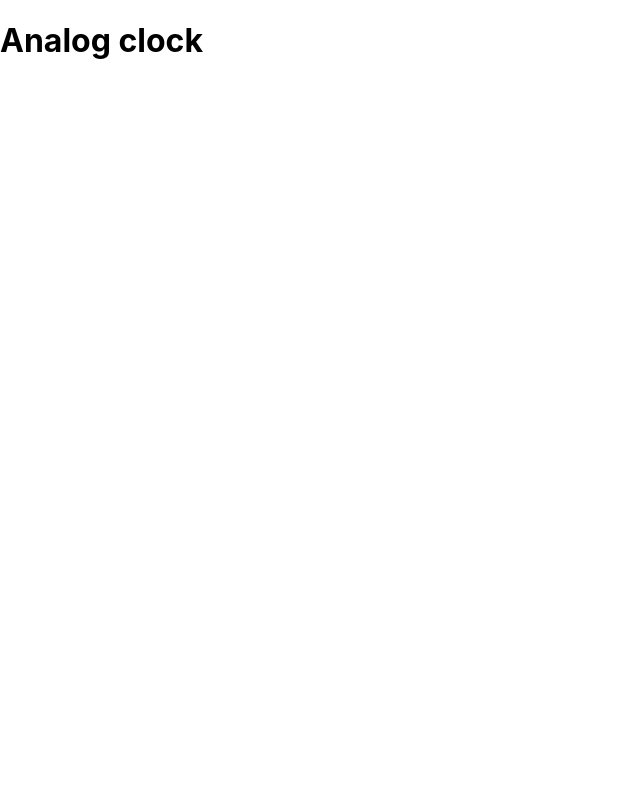
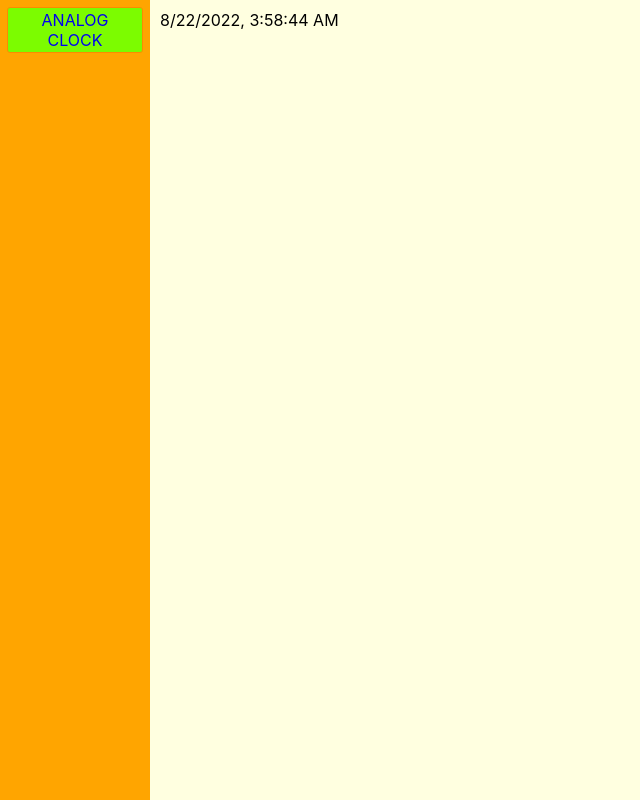
Before and after one commit to SPK80/react-examples, a React (Create React App) app: page /analog-clock in a window 1280 px wide. Shown: the whole page, without its empty margins (0-640 px from the left). Built offline with nearby package versions, Linux system fonts and the light colour scheme.

Commit message:
feat: add Navbar, Routes

```diff
--- a/src/App.css
+++ /dev/null
@@ -1,3 +0,0 @@
-.App {
-
-}
--- /dev/null
+++ b/src/App.module.css
@@ -0,0 +1,20 @@
+.app {
+    position: absolute;
+    min-height: 100%;
+    width: 100%;
+    display: grid;
+    grid-template-areas: "navbar content";
+    grid-template-columns: 150px 1fr;
+}
+
+.app .wrapperContent {
+    grid-area: content;
+    background-color: lightyellow;
+    padding: 10px;
+}
+
+.app .navbar {
+    grid-area: navbar;
+    background-color: orange;
+    padding: 5px;
+}
--- a/src/App.tsx
+++ b/src/App.tsx
@@ -1,10 +1,22 @@
 import React from 'react';
-import './App.css';
+import {AnalogClock} from "./components/analogClock/AnalogClock";
+import {Route, Routes} from "react-router-dom";
+import {Navbar} from "./components/navbar/Navbar";
+import s from './App.module.css';
 
 function App() {
     return (
-        <div className="App">
-            <header><h1>Analog clock</h1></header>
+        <div className={s.app}>
+            <div className={s.navbar}>
+                <Navbar/>
+            </div>
+
+            <div className={s.wrapperContent}>
+                <Routes>
+                    <Route path={'analog-clock'} element={<AnalogClock/>}/>
+                </Routes>
+            </div>
+
         </div>
     )
 }
--- /dev/null
+++ b/src/components/analogClock/AnalogClock.tsx
@@ -0,0 +1,13 @@
+import React, {useEffect, useState} from "react";
+
+export const AnalogClock: React.FC = () => {
+    const [dateTime, setDateTime] = useState<Date>(new Date())
+
+    useEffect(() => {
+        setInterval(() => setDateTime(new Date()), 1000)
+    }, [])
+
+    return <span>
+        {dateTime.toLocaleString()}
+    </span>
+}
--- /dev/null
+++ b/src/components/navbar/Navbar.module.css
@@ -0,0 +1,27 @@
+.navbar {
+    display: flex;
+    flex-direction: column;
+    align-items: center;
+}
+
+.navbar a {
+    text-decoration: none;
+    border: solid 1px #fd8b00;
+    border-radius: 3px;
+    padding: 2px 10px;
+    margin: 2px;
+    text-align: center;
+    text-transform: uppercase;
+}
+
+.navbar a:hover {
+    border: solid 1px darkslateblue;
+}
+
+.active {
+    background-color: lawngreen;
+}
+
+.nav {
+    background-color: lightgreen;
+}
--- /dev/null
+++ b/src/components/navbar/Navbar.tsx
@@ -0,0 +1,15 @@
+import React from "react";
+import s from './Navbar.module.css';
+import {NavLink} from "react-router-dom";
+
+export const Navbar: React.FC = () => {
+    const navClassNameGetter = (navData: { isActive: boolean }) =>
+        navData.isActive ? s.active : s.nav
+    return (
+        <div className={s.navbar}>
+            <NavLink className={navClassNameGetter} to={'analog-clock'}>
+                Analog Clock
+            </NavLink>
+        </div>
+    )
+}
--- a/src/index.tsx
+++ b/src/index.tsx
@@ -3,11 +3,16 @@ import ReactDOM from 'react-dom/client';
 import './index.css';
 import App from './App';
 import reportWebVitals from './reportWebVitals';
+import {BrowserRouter} from 'react-router-dom';
 
 const root = ReactDOM.createRoot(
     document.getElementById('root') as HTMLElement
 )
 
-root.render(<App/>)
+root.render(
+    <BrowserRouter>
+        <App/>
+    </BrowserRouter>
+)
 
 reportWebVitals()
```
Also changed, not shown: package.json (+30 -2 lines), 1 other file (tests, documents, lock files or other folders).
